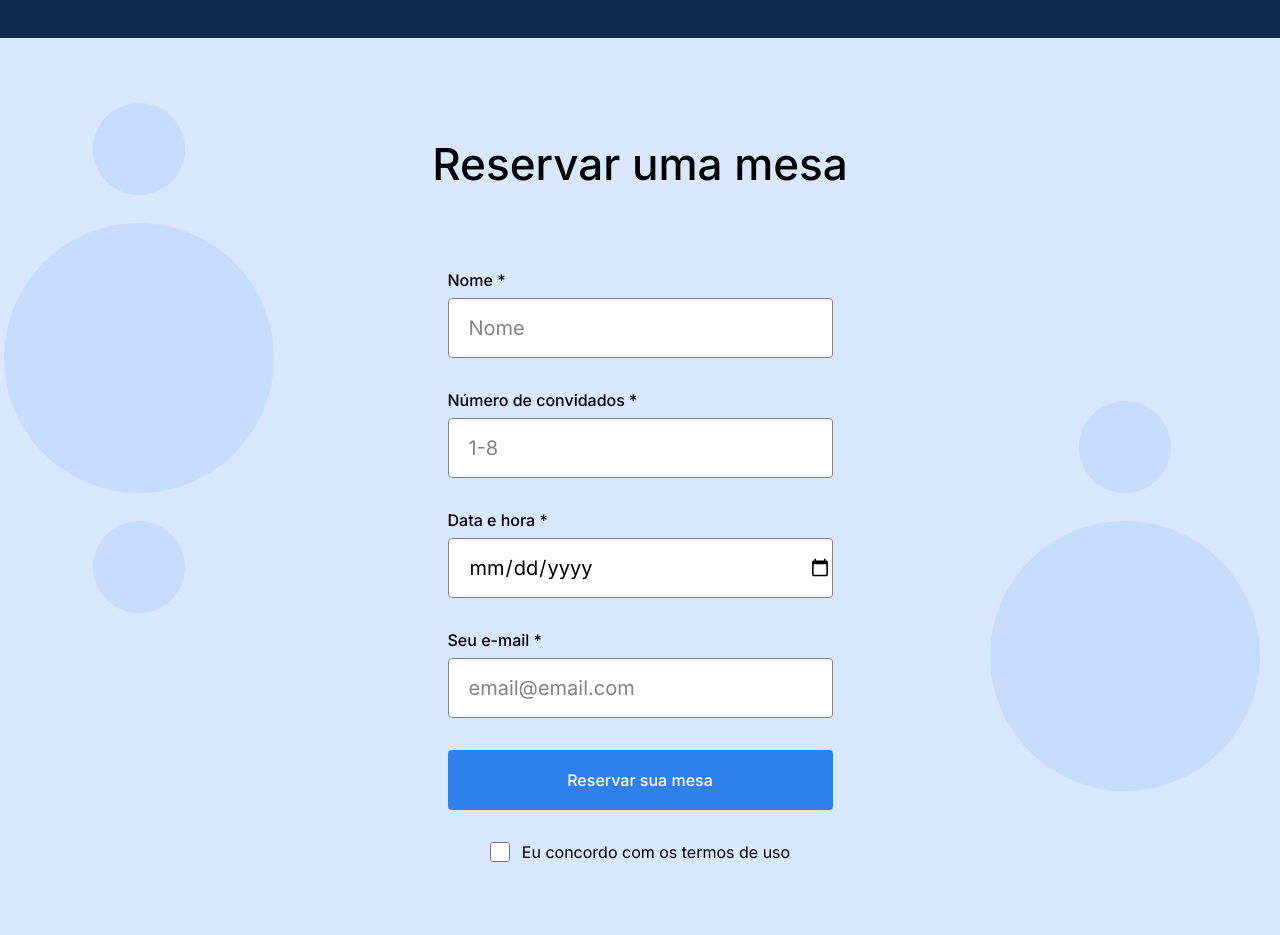
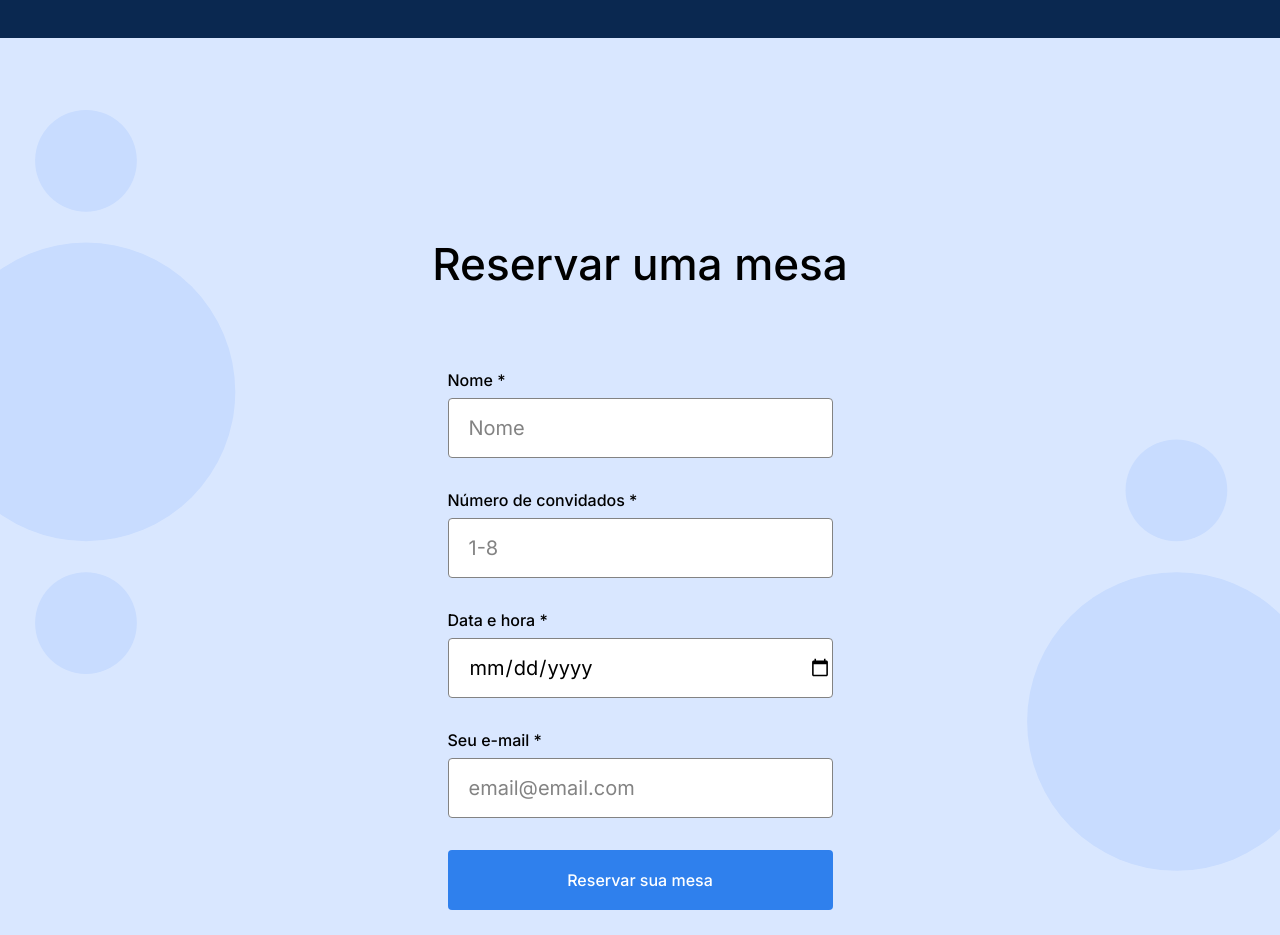
Before and after one commit to tajratheodoro/web_project_coffeeshop, a plain HTML site: page index.html in a window 1280 px wide. Shown: the part 1620-2555 px from the top of the page. Drawn offline with Linux system fonts and the light colour scheme.

Commit message:
class reservation__title updated

```diff
--- a/pages/index.css
+++ b/pages/index.css
@@ -228,7 +228,8 @@
 }
 
 .reservation__title {
-  margin: 0 0 80px 0;
+  margin-top: 100px;
+  margin-bottom: 80px;
   font-family: "Inter", Arial, sans-serif;
   font-weight: 500;
   font-size: 44px;
```
